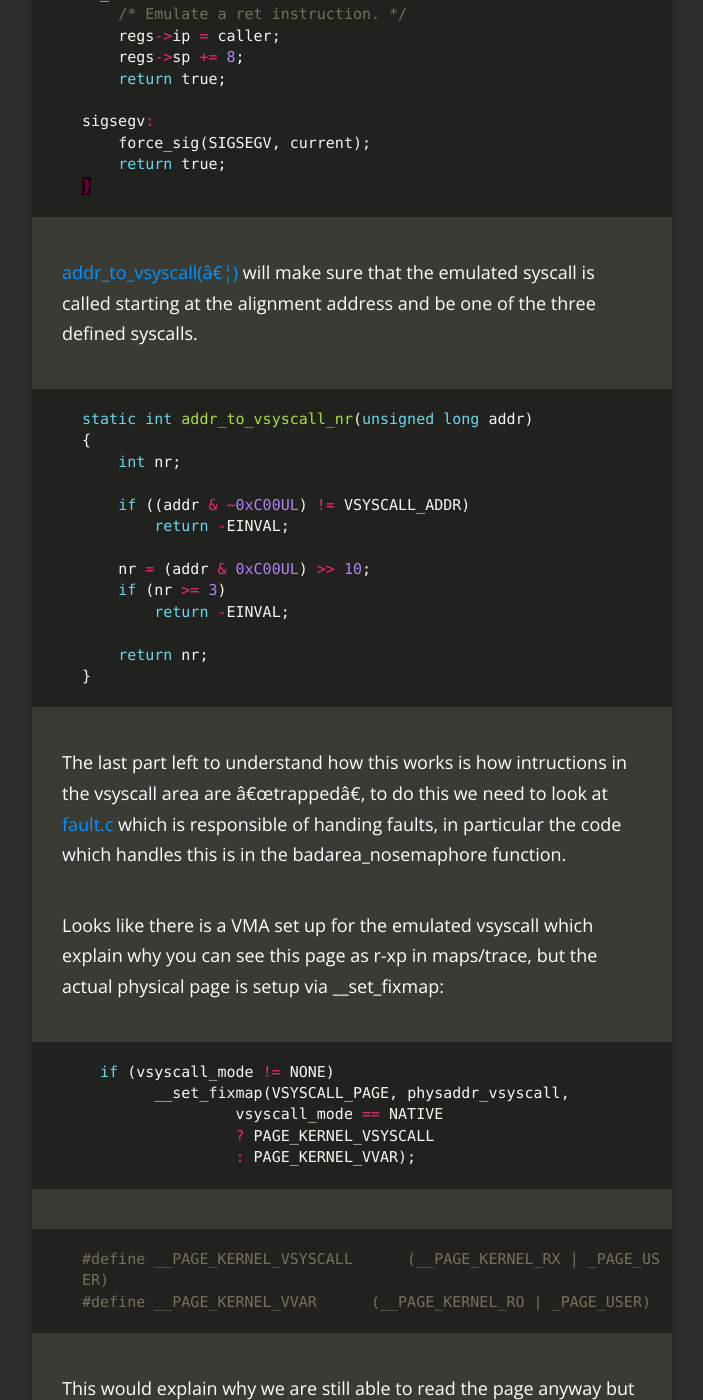
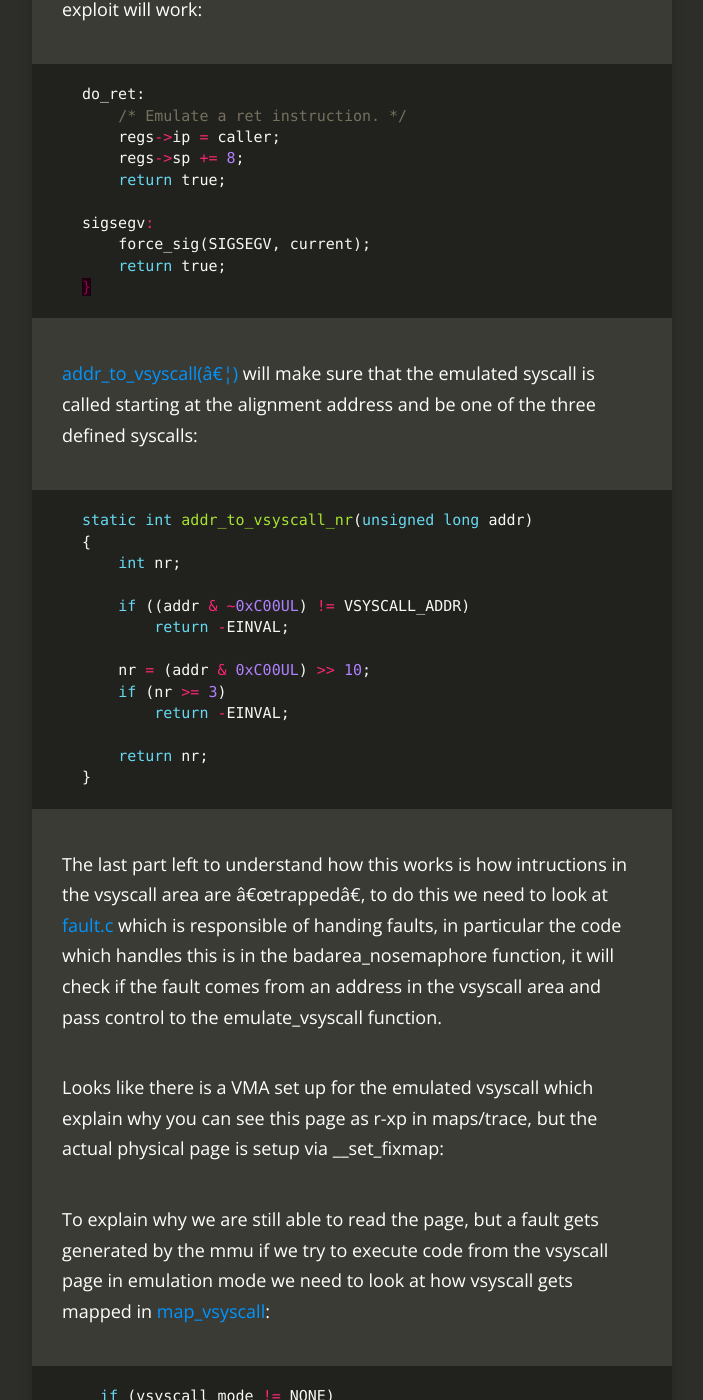
Before and after one commit to TowerofHanoi/towerofhanoi.github.io, a Jekyll site: the page built from _posts/2015-10-24-StackStuff.md, in a window 1280 px wide and 1400 px high, scrolled down 9700 px. Shown: the whole window, without its empty margins (288-991 px from the left). Built offline with Jekyll 4.4.1, drawn with Linux system fonts in a browser that asks for light colours; nearby versions of some CDN libraries; Markdown is read by kramdown in place of the engine named in the settings; comment, search, counter and statistics services are not loaded; some of the changed text lies outside the part shown.

Commit message:
some fixes

```diff
--- a/_posts/2015-10-24-StackStuff.md
+++ b/_posts/2015-10-24-StackStuff.md
@@ -277,8 +277,9 @@
 And we have the flag: flag{MoRE_REtuRnY_tHAn_rop}
 
 ## why and how does vsyscall emulation works
-The need for vsyscall emulation is as described in the resources mentioned before
-you can see here [vsyscall_emu_64.S](https://github.com/torvalds/linux/blob/v4.1/arch/x86/kernel/vsyscall_emu_64.S#L2)
+The need for vsyscall emulation is as described in the resources mentioned before.
+
+You can see in [vsyscall_emu_64.S](https://github.com/torvalds/linux/blob/v4.1/arch/x86/kernel/vsyscall_emu_64.S#L2)
 that the vsyscall page contains the gadget we need.
 
 Though a second look at how emulate_vsyscall is executed in
@@ -305,7 +306,7 @@
 
 The author of this part of the kernel decided to mantain the same behaviour that a real vsyscall
 would have passing a wrong address, issuing a SIGSEGV if the called address is not good.
-As long as the ret instruction is emulated we're good to go:
+Instead, as long as the ret instruction is emulated we're good to go and our exploit will work:
 {% highlight C %}
 do_ret:
     /* Emulate a ret instruction. */
@@ -320,7 +321,7 @@
 {% endhighlight %}
 
 [addr_to_vsyscall(...)](https://github.com/torvalds/linux/blob/v4.1/arch/x86/kernel/vsyscall_64.c#L74)
-will make sure that the emulated syscall is called starting at the alignment address and be one of the three defined syscalls.
+will make sure that the emulated syscall is called starting at the alignment address and be one of the three defined syscalls:
 
 {% highlight C %}
 static int addr_to_vsyscall_nr(unsigned long addr)
@@ -341,11 +342,15 @@
 
 The last part left to understand how this works is how intructions in the vsyscall area are "trapped",
 to do this we need to look at [fault.c](https://github.com/torvalds/linux/blob/v4.1/arch/x86/mm/fault.c#L774)
-which is responsible of handing faults, in particular the code which handles this is in the badarea_nosemaphore function.
+which is responsible of handing faults, in particular the code which handles this is in the badarea_nosemaphore function,
+it will check if the fault comes from an address in the vsyscall area and pass control to the emulate_vsyscall function.
+
 
 Looks like there is a VMA set up for the emulated vsyscall which explain why you can see this page as r-xp in maps/trace,
 but the actual physical page is setup via __set_fixmap:
 
+To explain why we are still able to read the page, but a fault gets generated by the mmu if we try to execute code from the
+vsyscall page in emulation mode we need to look at how vsyscall gets mapped in [map_vsyscall](https://github.com/torvalds/linux/blob/v4.1/arch/x86/kernel/vsyscall_64.c#L322):
 
 {% highlight C %}
   if (vsyscall_mode != NONE)
@@ -360,7 +365,7 @@
 #define __PAGE_KERNEL_VVAR      (__PAGE_KERNEL_RO | _PAGE_USER)
 {% endhighlight %}
 
-This would explain why we are still able to read the page anyway but a fault gets generated by the mmu if we try to execute code from the vsyscall page in emulation mode.
+Depending on the vsyscall_mode the physical page will have different permissions.
 
 Thanks to TheJH from FluxFingers (the author of the challenge) for his help on writing this part of the writeup!
 
```
